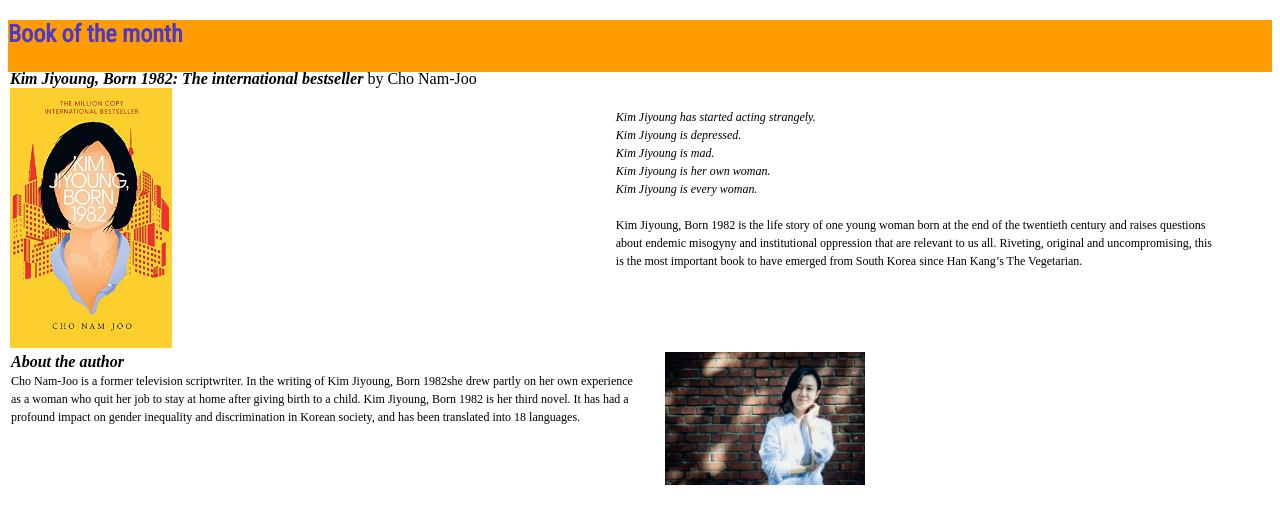
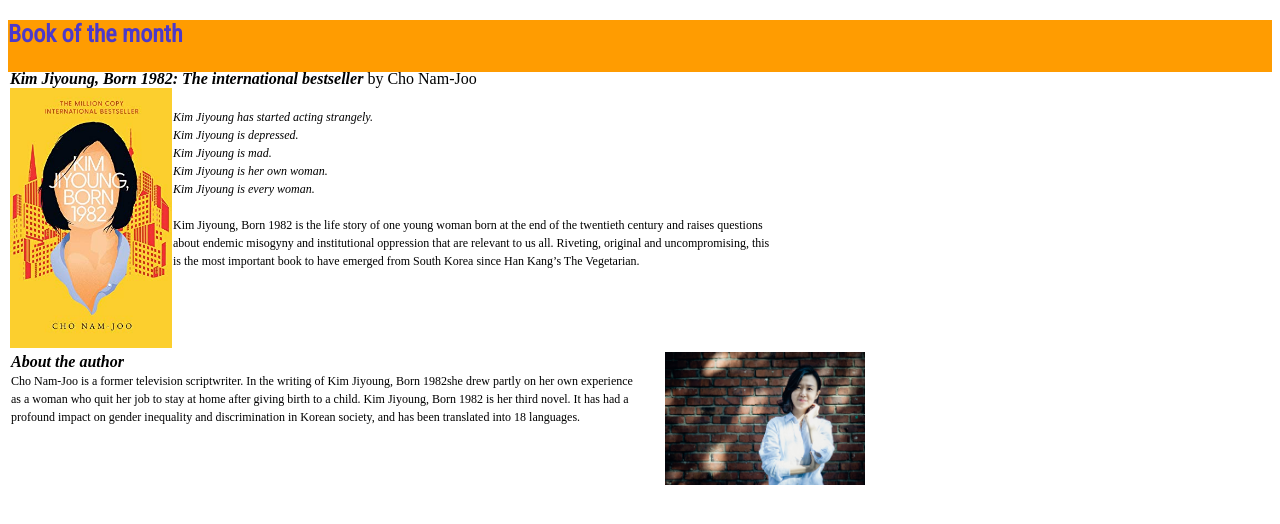
Before and after one commit to jeonghihi/commaneverends.github.io, a Jekyll site: the page commasmonth/2021-03-book.html, which Jekyll copies as it is, in a window 1280 px wide. Shown: the top 524 px of the page. Built offline with Jekyll 4.4.1, drawn with Linux system fonts in a browser that asks for light colours; some web fonts are replaced.

Commit message:
Update 2021-03-book.html

```diff
--- a/commasmonth/2021-03-book.html
+++ b/commasmonth/2021-03-book.html
@@ -23,7 +23,7 @@
 
   .div-book-month-book {margin:2px; float:left; position:relative; height:280px;}
   .div-book-month-author {padding:2px; position: relative;}
-  .div-book-month-book-pic {float:left; width:48%}
+  .div-book-month-book-pic {float:left;}
   .div-book-month-book-txt {float:left; width:48%; height:260px; margin:1px;}
   .div-book-month-author-pic {width:48%; float:right;}
   .div-book-month-author-txt {margin:1px; float:left; width:50%}
```
